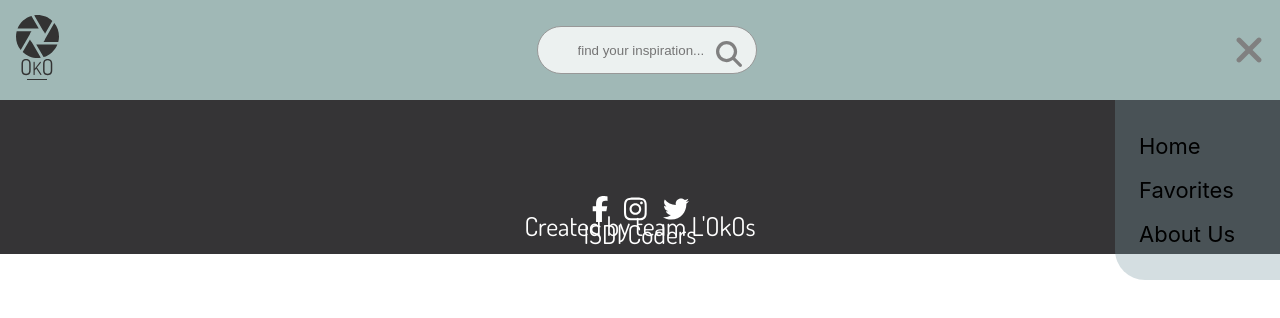
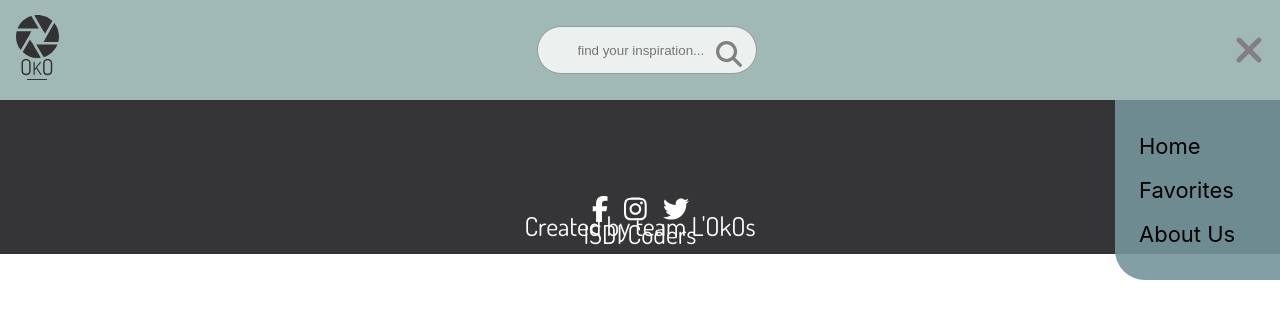
Before and after one commit to laMaritrini/lokos-Project-202201-MAD, a React (Create React App) app: page / in a window 1280 px wide. Both pictures are taken after a click on the button 1246 px from the left and 50 px from the top of the page. Shown: the top 318 px of the page. Built offline with nearby package versions, Linux system fonts and the light colour scheme.

Commit message:
Fixed header movement

```diff
--- a/src/components/core/Header.scss
+++ b/src/components/core/Header.scss
@@ -25,6 +25,8 @@
     }
     &__menu-burger {
         font-size: 2.5rem;
+        display: block;
+        width: 2.5rem;
         color: grey;
     }
 }
--- a/src/components/core/Menu.scss
+++ b/src/components/core/Menu.scss
@@ -1,5 +1,5 @@
 .menu {
-    background-color: rgba(118, 149, 157, 0.31);
+    background-color: rgba(118, 149, 157, 0.9);
     position: absolute;
     top: 100px;
     right: 0;
```
Also changed, not shown: public/assets/hero.jpeg (added).
